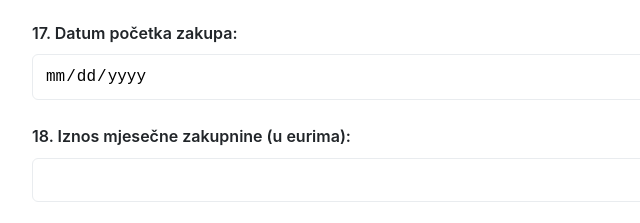
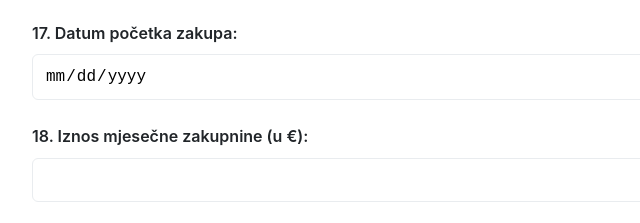
Before and after one commit to advokat977/ugovor24-site, a website: page ugovor-o-zakupu.html in a window 1280 px wide. Shown: the part 3109-3332 px from the top of the page, 158-798 px from the left. Drawn offline with Linux system fonts and the light colour scheme.

Commit message:
Update ugovor-o-zakupu.html

```diff
--- a/ugovor-o-zakupu.html
+++ b/ugovor-o-zakupu.html
@@ -321,7 +321,7 @@
                         </div>
 
                         <div class="form-group">
-                            <label for="iznos_zakupnine_broj">18. Iznos mjesečne zakupnine (u eurima):</label>
+                            <label for="iznos_zakupnine_broj">18. Iznos mjesečne zakupnine (u €):</label>
                             <input type="number" id="iznos_zakupnine_broj" name="iznos_zakupnine_broj" required>
                         </div>
 
```
